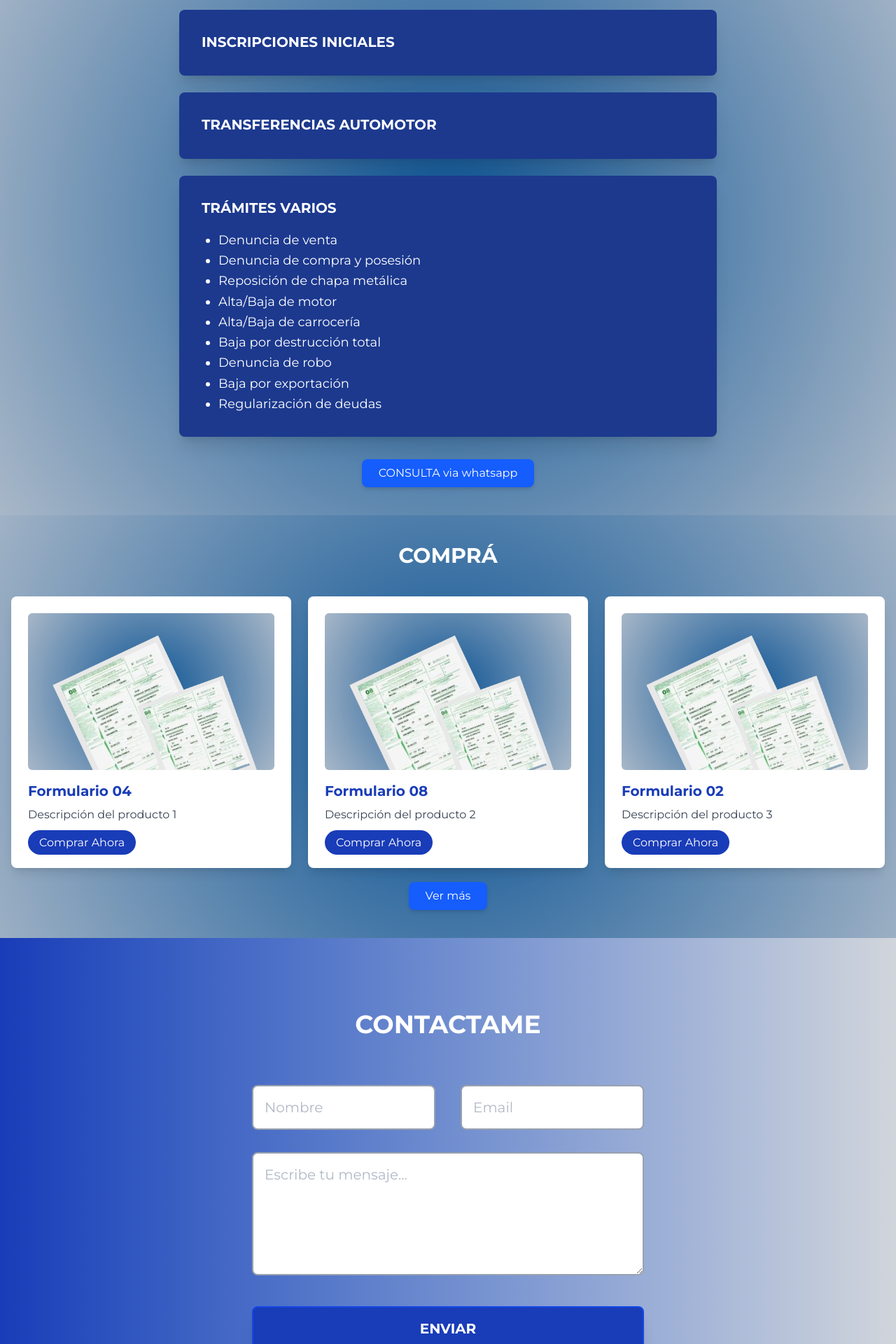
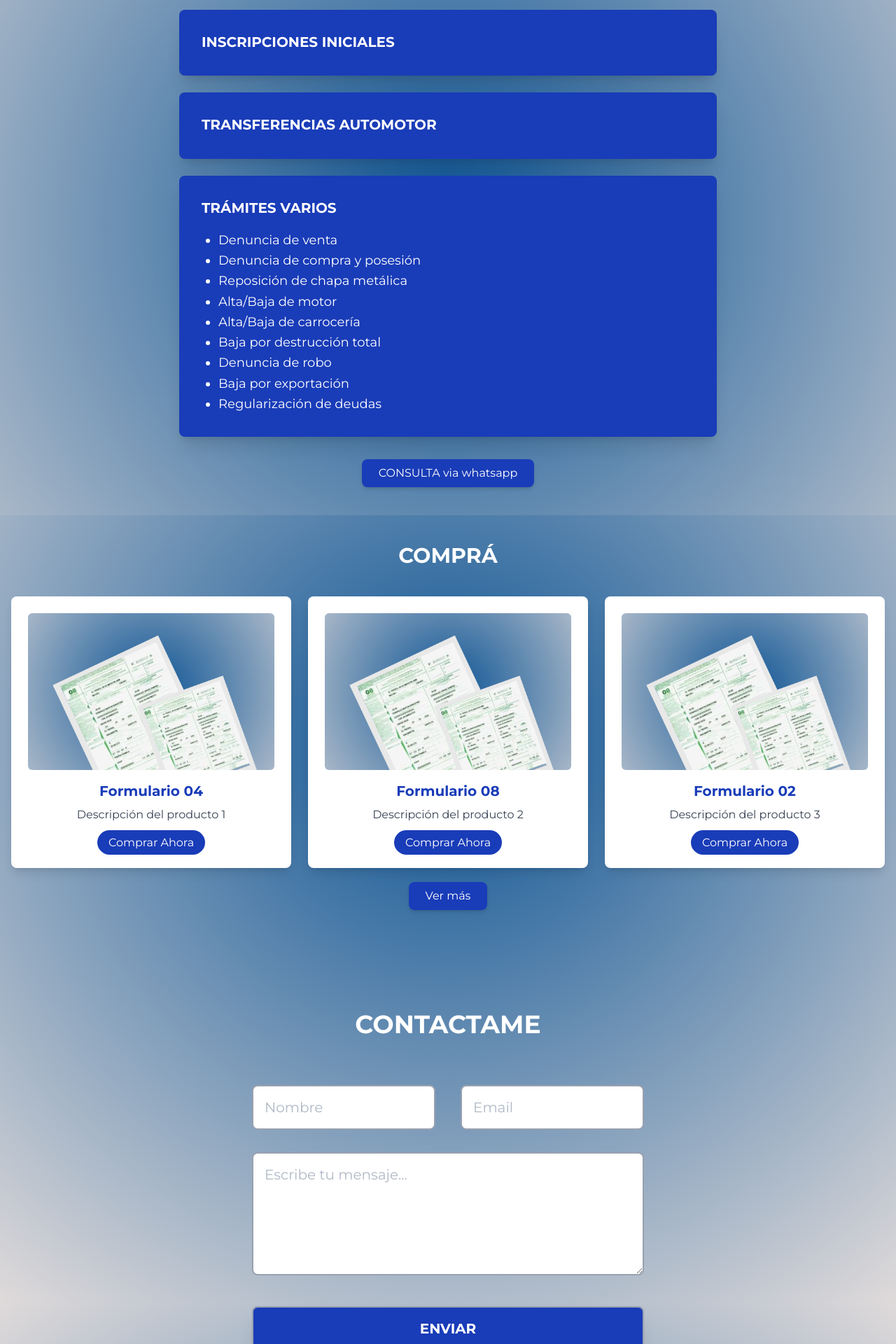
Before and after one commit to devdonatti/web-gestor-a, a React (Vite) app: page / in a window 1280 px wide. Shown: the part 1340-3260 px from the top of the page at 70% size. Built offline with nearby package versions, Linux system fonts and the light colour scheme.

Commit message:
modificacion de estilos

```diff
--- a/package.json
+++ b/package.json
@@ -21,6 +21,7 @@
     "react-icons": "^5.5.0",
     "react-router-dom": "^7.5.3",
     "react-scroll": "^1.9.3",
+    "react-toastify": "^11.0.5",
     "tailwind-merge": "^3.2.0"
   },
   "devDependencies": {
--- a/src/App.jsx
+++ b/src/App.jsx
@@ -3,6 +3,7 @@ import { BrowserRouter as Router, Route, Routes } from "react-router-dom";
 import Home from "./components/pages/Home";
 import Productos from "./components/pages/Productos";
 import Navbar from "./components/Navbar";
+import { ToastContainer } from "react-toastify";
 
 function App() {
   return (
@@ -12,6 +13,7 @@ function App() {
         <Route path="/" element={<Home />} />
         <Route path="/productos" element={<Productos />} />
       </Routes>
+      <ToastContainer />
     </Router>
   );
 }
--- a/src/components/Footer.jsx
+++ b/src/components/Footer.jsx
@@ -12,8 +12,8 @@ const Footer = () => {
     <footer className="bg-gray text-white font-montserrat  shadow-xl">
       <div className="container mx-auto lg:px-24 px-4 py-8 grid grid-cols-1 md:grid-cols-4 gap-8">
         {/* Logo */}
-        <div className="mb-4 md:mb-0 flex items-center">
-          <img src="/logo.png" className="h-24 w-auto" alt="Logo" />
+        <div className="mb-4 md:mb-0 flex justify-center items-center md:justify-start">
+          <img src="/logo.png" className=" h-24 w-auto" alt="Logo" />
         </div>
         {/* Servicios */}
         <div>
--- a/src/components/Navbar.jsx
+++ b/src/components/Navbar.jsx
@@ -71,7 +71,7 @@ export default function Navbar() {
             </a>
           </li>
           <li>
-            <a href="#quienes-somos" className="block">
+            <a href="#nosotros" className="block">
               Nosotros
             </a>
           </li>
--- a/src/components/pages/Catalogo.jsx
+++ b/src/components/pages/Catalogo.jsx
@@ -41,7 +41,7 @@ const Catalogo = () => {
         {productos.map((producto) => (
           <div
             key={producto.id}
-            className="bg-white rounded-lg shadow-lg p-6 transition transform hover:scale-105 hover:shadow-2xl duration-300"
+            className="bg-white rounded-lg  text-center shadow-lg p-6 transition transform hover:scale-105 hover:shadow-2xl duration-300"
           >
             {/* Imagen del producto */}
             <img
@@ -61,7 +61,7 @@ const Catalogo = () => {
               href={producto.link}
               target="_blank"
               rel="noopener noreferrer"
-              className="bg-blue-800 text-white py-2 px-4 rounded-full hover:bg-blue-700 transition duration-300"
+              className="bg-blue-800  text-white py-2 px-4 rounded-full hover:bg-blue-700 transition duration-300"
             >
               Comprar Ahora
             </a>
@@ -70,7 +70,7 @@ const Catalogo = () => {
       </div>
       <div className="flex justify-center">
         <Link to="/productos">
-          <button className="bg-blue-600 mt-5 text-white py-2 px-6 rounded-lg shadow-md hover:bg-blue-700 focus:outline-none focus:ring-2 focus:ring-blue-400 transition duration-300">
+          <button className="bg-blue-800 mt-5 text-white py-2 px-6 rounded-lg shadow-md hover:bg-blue-700 focus:outline-none focus:ring-2 focus:ring-blue-400 transition duration-300">
             Ver más
           </button>
         </Link>
--- a/src/components/pages/Contacto.jsx
+++ b/src/components/pages/Contacto.jsx
@@ -1,5 +1,6 @@
 import React, { useState } from "react";
 import emailjs from "@emailjs/browser";
+import { toast } from "react-toastify";
 
 const Contacto = () => {
   const [formData, setFormData] = useState({
@@ -24,11 +25,19 @@ const Contacto = () => {
       )
       .then(
         (response) => {
-          alert("Mensaje enviado con éxito");
+          toast.success("Mensaje enviado con éxito 🎉", {
+            position: "top-center",
+            autoClose: 3000,
+            theme: "colored",
+          });
           setFormData({ nombre: "", email: "", mensaje: "" });
         },
         (error) => {
-          alert("Error al enviar el mensaje");
+          toast.error("Error al enviar el mensaje 😕", {
+            position: "top-center",
+            autoClose: 3000,
+            theme: "colored",
+          });
           console.error("Error:", error);
         }
       );
@@ -37,7 +46,7 @@ const Contacto = () => {
   return (
     <div
       id="contacto"
-      className="p-4 lg:p-20 flex flex-col items-center justify-center bg-gradient-to-r from-blue-800 to-gray-300"
+      className="p-4 lg:p-20 flex flex-col items-center justify-center "
     >
       <h1 className="text-4xl  font-bold font-montserrat mb-8 p-4 leading-normal uppercase text-white">
         Contactame
@@ -72,7 +81,7 @@ const Contacto = () => {
           rows="5"
           required
         />
-        <button className="shadow-xl hover:shadow-blue-800 text-white border-2 border-blue-700 bg-blue-800 hover:bg-gray-300 rounded-lg py-4 px-8 my-6 uppercase text-xl font-bold">
+        <button className="shadow-xl hover:shadow-blue-800 text-white border-2 border-gray-400 bg-blue-800 hover:bg-gray-300 rounded-lg py-4 px-8 my-6 uppercase text-xl font-bold">
           Enviar
         </button>
       </form>
--- a/src/components/pages/Servicios.jsx
+++ b/src/components/pages/Servicios.jsx
@@ -19,8 +19,8 @@ const Servicios = () => {
       </h1>
 
       {/* Tarjetas de servicios */}
-      <div className="max-w-3xl mx-auto mb-6">
-        <div className="bg-blue-900 rounded-lg shadow-xl p-8 z-10 relative transition transform hover:scale-105 hover:shadow-2xl duration-300">
+      <div className="max-w-3xl mx-auto mb-6 ">
+        <div className="bg-blue-800 rounded-lg shadow-xl p-8 z-10 relative transition transform hover:scale-105 hover:shadow-2xl duration-300">
           <p className="text-base md:text-lg font-montserrat text-white leading-relaxed">
             <span className="text-xl font-bold">INSCRIPCIONES INICIALES</span>
           </p>
@@ -28,7 +28,7 @@ const Servicios = () => {
       </div>
 
       <div className="max-w-3xl mx-auto mb-6">
-        <div className="bg-blue-900 rounded-lg shadow-xl p-8 z-10 relative transition transform hover:scale-105 hover:shadow-2xl duration-300">
+        <div className="bg-blue-800 rounded-lg shadow-xl p-8 z-10 relative transition transform hover:scale-105 hover:shadow-2xl duration-300">
           <p className="text-base md:text-lg font-montserrat text-white leading-relaxed">
             <span className="text-xl font-bold">TRANSFERENCIAS AUTOMOTOR</span>
           </p>
@@ -36,7 +36,7 @@ const Servicios = () => {
       </div>
 
       <div className="max-w-3xl mx-auto mb-6">
-        <div className="bg-blue-900 rounded-lg shadow-xl p-8 z-10 relative transition transform hover:scale-105 hover:shadow-2xl duration-300">
+        <div className="bg-blue-800 rounded-lg shadow-xl p-8 z-10 relative transition transform hover:scale-105 hover:shadow-2xl duration-300">
           <p className="text-base md:text-lg font-montserrat text-white leading-relaxed">
             <span className="text-xl font-bold">TRÁMITES VARIOS</span>
             <ul className="mt-4 list-disc pl-6">
@@ -57,7 +57,7 @@ const Servicios = () => {
       {/* Botón de consulta */}
       <div className="flex justify-center mt-8 z-20 relative">
         <a
-          className="bg-blue-600 text-white py-2 px-6 rounded-lg shadow-md hover:bg-blue-700 focus:outline-none focus:ring-2 focus:ring-blue-400 transition duration-300"
+          className="bg-blue-800 text-white py-2 px-6 rounded-lg shadow-md hover:bg-blue-600 focus:outline-none focus:ring-2 focus:ring-blue-400 transition duration-300"
           href="https://wa.me/1150406299 "
         >
           CONSULTA via whatsapp
```
Also changed, not shown: 1 other file (tests, documents, lock files or other folders).
